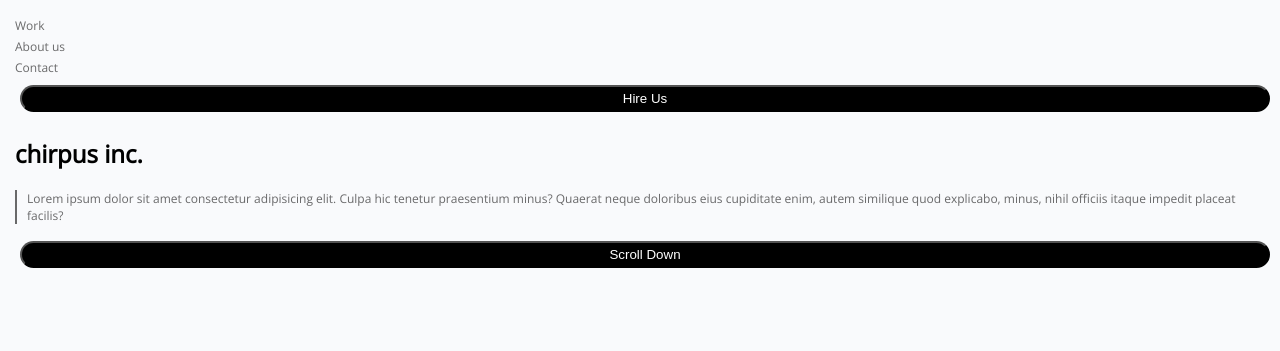
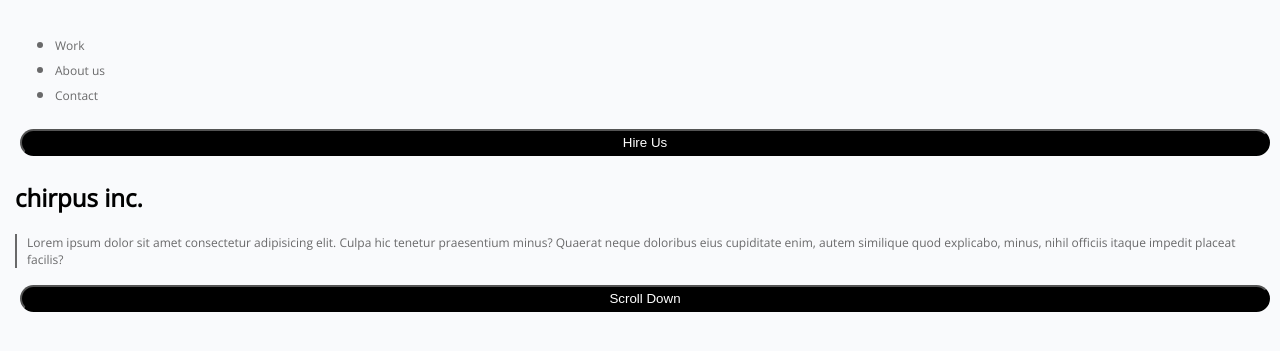
Before and after one commit to oudsemam/HTML_CSS_Lab1, a plain HTML site: page index.html in a window 1280 px wide. Shown: the part 67-418 px from the top of the page. Drawn offline with nearby package versions, Linux system fonts and the light colour scheme.

Commit message:
corrected nav to be ul

```diff
--- a/index.html
+++ b/index.html
@@ -14,9 +14,11 @@
   <body>
     <header><h1><strong>chirpus inc.</strong></h1></header>
     <nav>
-      <a href="#">Work</a>
-      <a href="#">About us</a>
-      <a href="#">Contact</a>
+      <ul>
+        <li><a href="#">Work</a></li>
+        <li><a href="#">About us</a></li>
+        <li><a href="#">Contact</a></li>
+      </ul>
     </nav>
     <button>Hire Us</button>
     <main>
```
